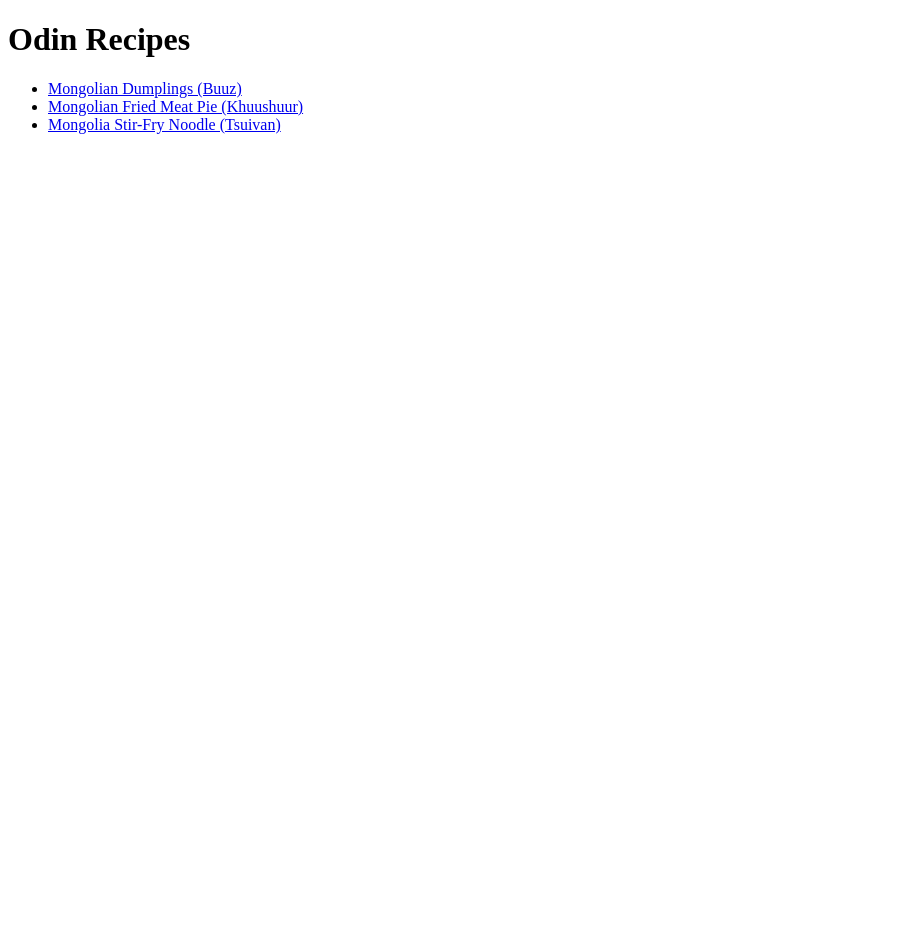
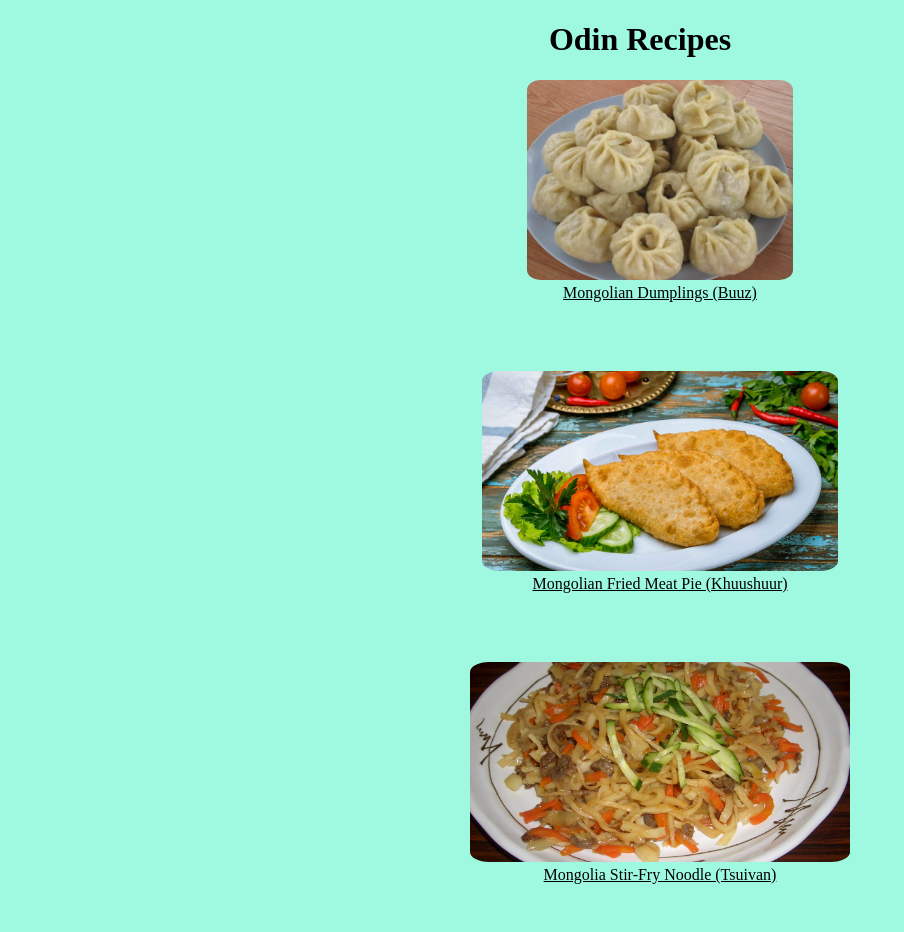
Before and after one commit to e-bold/odin-recipes, a plain HTML site: page index.html in a window 1280 px wide. Shown: the whole page, without its empty margins (0-904 px from the left). Before the commit the page ends 800 px from the top, so only its background shows below. Drawn offline with Linux system fonts and the light colour scheme.

Commit message:
Changed background color

```diff
--- a/index.html
+++ b/index.html
@@ -4,13 +4,23 @@
     <meta charset="UTF-8">
     <meta name="viewport" content="width=device-width, initial-scale=1.0">
     <title>Document</title>
+    <link rel="stylesheet" href="./style.css" >
 </head>
 <body>
     <h1>Odin Recipes</h1>
-    <ul>
-        <li><a href="recipes/buuz.html">Mongolian Dumplings (Buuz)</a></li>
-        <li><a href="recipes/khuushuur.html">Mongolian Fried Meat Pie (Khuushuur)</a></li>
-        <li><a href="recipes/tsuivan.html">Mongolia Stir-Fry Noodle (Tsuivan)</a></li>
-    </ul>
+    <div>
+
+
+    </div>
+    <div>
+        <ul>
+            <img src="./img/buuz.jpg" height="200px" width="auto" >
+            <li><a href="recipes/buuz.html">Mongolian Dumplings (Buuz)</a></li>
+            <img src="./img/khuushuur.jpg" height="200px" width="auto">
+            <li><a href="recipes/khuushuur.html">Mongolian Fried Meat Pie (Khuushuur)</a></li>
+            <img src="./img/tsuivan.jpg" height="200px" width="auto">
+            <li><a href="recipes/tsuivan.html">Mongolia Stir-Fry Noodle (Tsuivan)</a></li>
+        </ul>
+    </div>
 </body>
 </html>
--- a/style.css
+++ b/style.css
@@ -0,0 +1,19 @@
+* {
+    text-align: center;
+    background-color: rgb(159, 249, 225);
+}
+
+a {
+    color: black;
+
+}
+
+li {
+    margin-bottom: 24px;
+    display: block;
+    margin-left: 0px auto;
+    padding-bottom: 45px;
+}
+img {
+    border-radius: 5%;
+}
```
